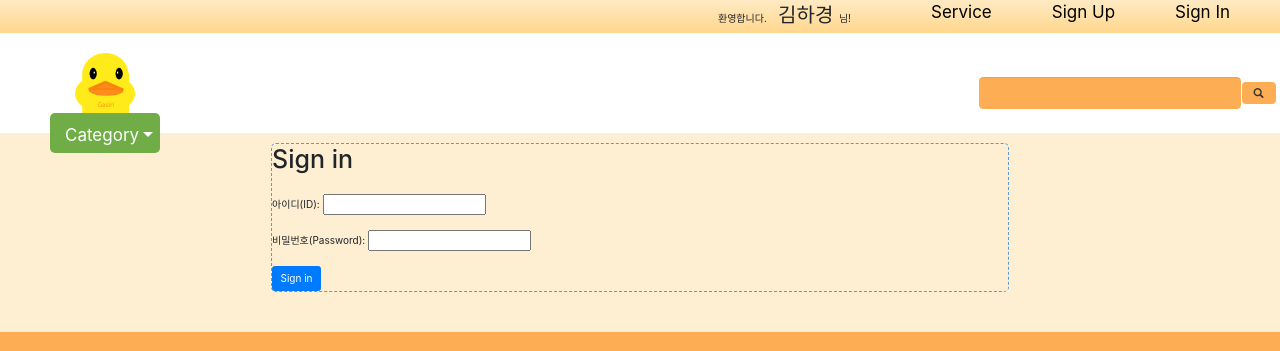
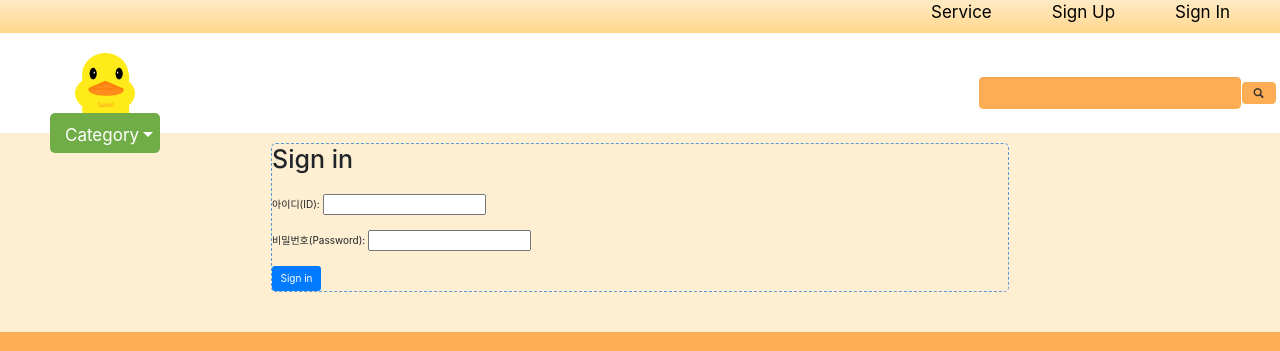
Before and after one commit to seung-gyu-kim/LikeLion_GASILI_Project, a Django app: page /accounts/login/ in a window 1280 px wide. Shown: the top 351 px of the page. Run offline with Django 3.2, Linux system fonts and the light colour scheme; some libraries are stand-ins or nearby versions; some web fonts are replaced.

Commit message:
auth 환영합니다

```diff
--- a/gasili/templates/base.html
+++ b/gasili/templates/base.html
@@ -226,9 +226,11 @@ section .section-title {
 
   <div class="topnavbar">
       <ul class="nav justify-content-end" style="margin-right: 50px; vertical-align:center; height:30px;">
-          <li class="nav-item" style=" height:30px;">
-            <span >환영합니다. &nbsp;</span><span style="font-size:20px;"> 김하경 </span><span style="margin-right:80px;">님!</span>
-          </li>
+          {% if user.is_authenticated %}
+            <li class="nav-item" style=" height:30px;">
+              <span >환영합니다. &nbsp;</span><span style="font-size:20px;"> {{user}} </span><span style="margin-right:80px;">님!</span>
+            </li>
+          {% endif %}
 
           <li class="nav-item">
             <a class="nav-link" href="#" style="padding:0;">Service</a>
```
